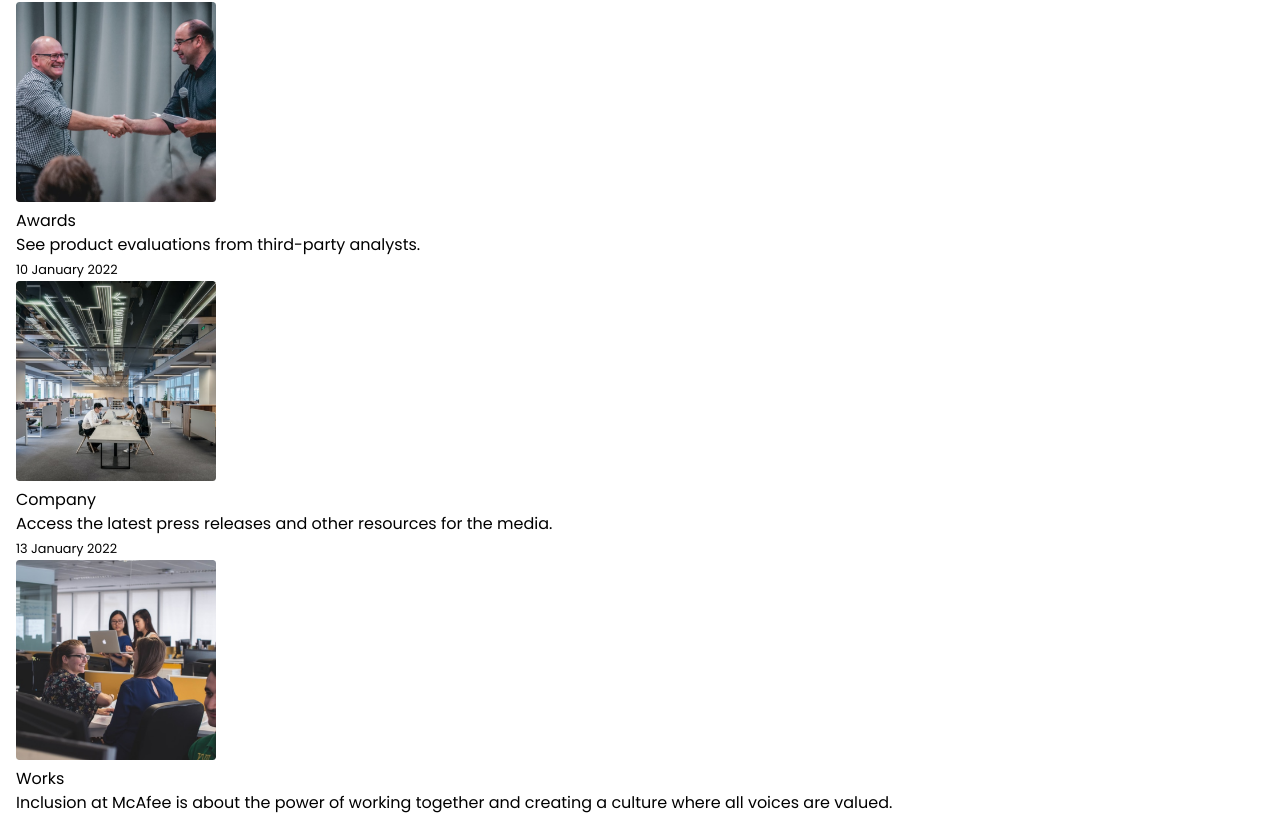
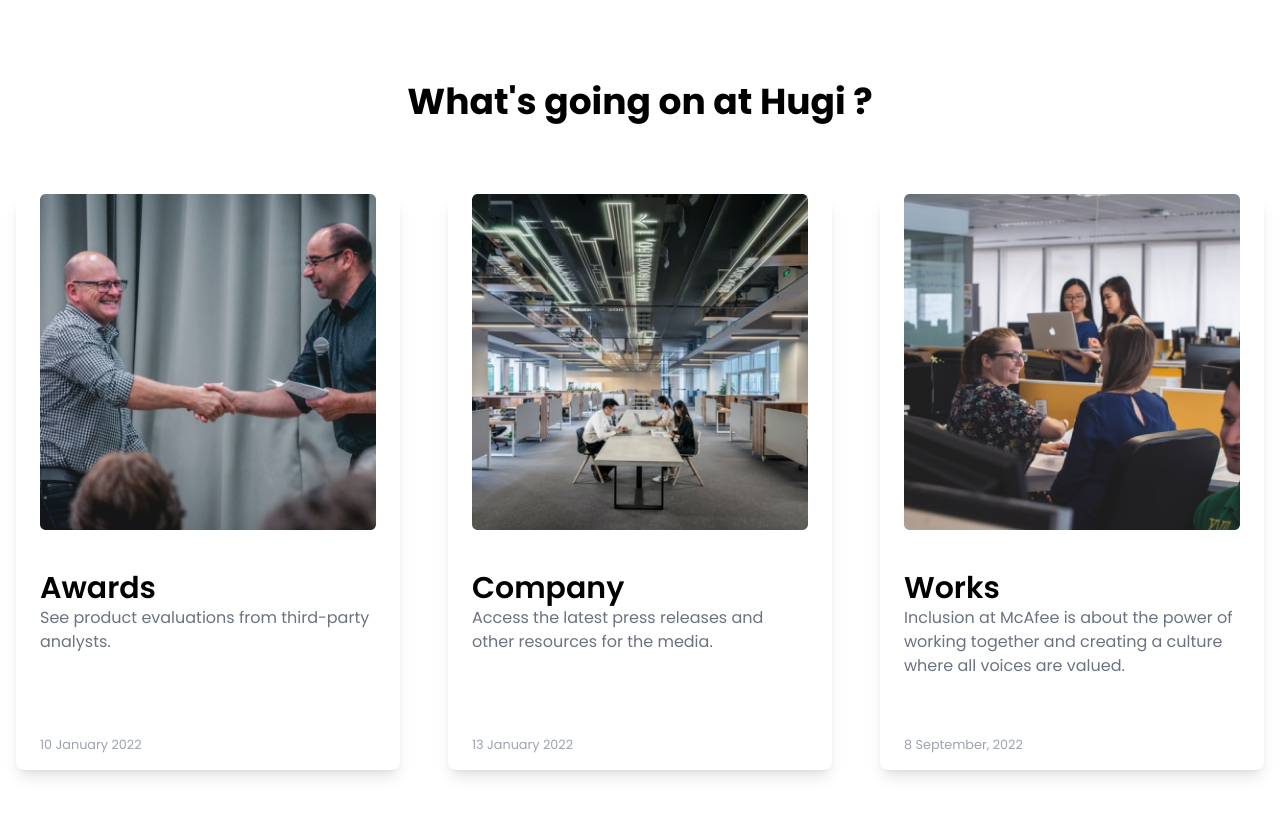
Before and after one commit to juvpengele/nextjs-tailwindcss-startup-website, a Next.js app: page /about-us in a window 1280 px wide. Shown: the part 831-1651 px from the top of the page. Built offline with nearby package versions, Linux system fonts and the light colour scheme.

Commit message:
Feature: About us page
- Integrate the post card in the page

```diff
--- a/components/about/AboutBanner.js
+++ b/components/about/AboutBanner.js
@@ -4,8 +4,8 @@ import Image from "next/image"
 
 export default function AboutBanner() {
     return (
-        <>
-             <div className="flex flex-col py-20 lg:flex-row lg:items-center">
+        <div className="mb-20">
+            <div className="flex flex-col py-20 lg:flex-row lg:items-center">
                 <div className="py-6 w-full lg:w-1/3">
                     <h1 className="text-4xl font-bold mb-5 lg:text-5xl">About Hugi</h1>
                     <p className="text-gray-500 mb-6">
@@ -23,6 +23,6 @@ export default function AboutBanner() {
                     />
                 </div>
             </div>
-        </>
+        </div>
     )
 }
--- a/components/about/AboutPosts.js
+++ b/components/about/AboutPosts.js
@@ -1,4 +1,5 @@
 import Image from "next/image"
+import PostCard from "./PostCard"
 
 const posts = [
     {
@@ -25,22 +26,9 @@ const posts = [
 export default function AboutPosts() {
     return (
         <>
-            <div>
-                { posts.map(post => (
-                    <div key={post.cover}>
-                        <Image
-                            src={post.cover}
-                            width={200}
-                            height={200}
-                            alt={post.title}
-                        />
-                        <h4>{ post.title }</h4>
-                        <p>
-                            { post.content }
-                        </p>
-                        <small>{ post.date }</small>
-                    </div>
-                ))}
+            <h2 className="text-center font-bold text-4xl mb-8">What's going on at Hugi ?</h2>
+            <div className="flex flex-wrap justify-between -mx-2 lg:-mx-4 xl:-mx-6">
+                { posts.map(post => <PostCard post={post} key={post.title} />)}
             </div>
         </>
     )
--- /dev/null
+++ b/components/about/PostCard.js
@@ -0,0 +1,30 @@
+import Image from "next/image"
+
+export default function PostCard({ post }) {
+    return (
+        <div className="w-full md:w-1/2 lg:w-1/3 px-2 lg:px-4 xl:px-6">
+            <div  className="
+                flex flex-col my-10 px-6 h-[36rem] shadow-lg rounded-lg"
+            >
+                <div className="flex-1 flex flex-col ">
+                    <div className="flex justify-center mb-6">
+                        <Image
+                            src={post.cover}
+                            width={350}
+                            height={350}
+                            alt={post.title}
+                            className="w-full"
+                        />
+                    </div>
+
+                    <h4 className="text-3xl font-semibold mt-4">{ post.title }</h4>
+                    <p className="text-gray-500">
+                        { post.content }
+                    </p>
+                </div>
+                <small className="text-gray-400 pb-4">{ post.date }</small>
+            </div>
+        </div>
+
+    )
+}
```
